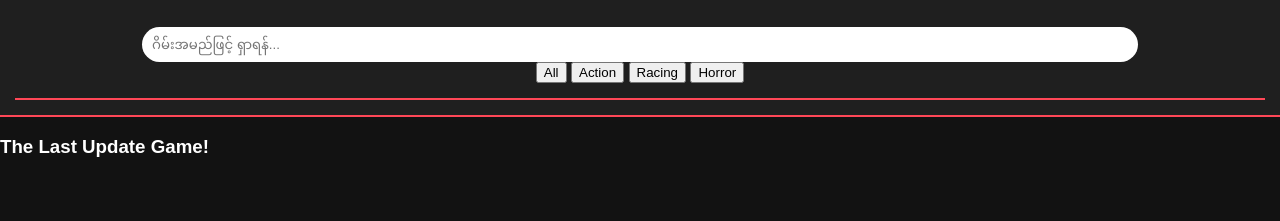
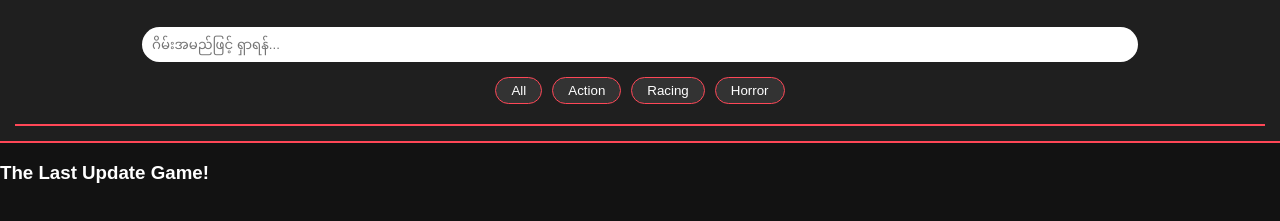
Before and after one commit to Johnnywicky007/game, a plain HTML site: page index.html in a window 1280 px wide. Shown: the part 81-302 px from the top of the page. Drawn offline with Linux system fonts and the light colour scheme.

Commit message:
Add styles for categories section and buttons

```diff
--- a/style.css
+++ b/style.css
@@ -8,3 +8,20 @@ body { background: #121212; color: white; font-family: sans-serif; margin: 0; }
 .game-card img { width: 100%; height: 150px; object-fit: cover; }
 .game-card h4 { margin: 10px 0; font-size: 14px; }
 .download-btn { background: #ff4757; color: white; padding: 8px 15px; border-radius: 5px; text-decoration: none; font-size: 12px; }
+.categories {
+    display: flex;
+    justify-content: center;
+    gap: 10px;
+    margin-top: 15px;
+    overflow-x: auto;
+    padding-bottom: 5px;
+}
+.categories button {
+    background: #333;
+    color: white;
+    border: 1px solid #ff4757;
+    padding: 5px 15px;
+    border-radius: 20px;
+    white-space: nowrap;
+}
+.categories button:hover { background: #ff4757; }
```
